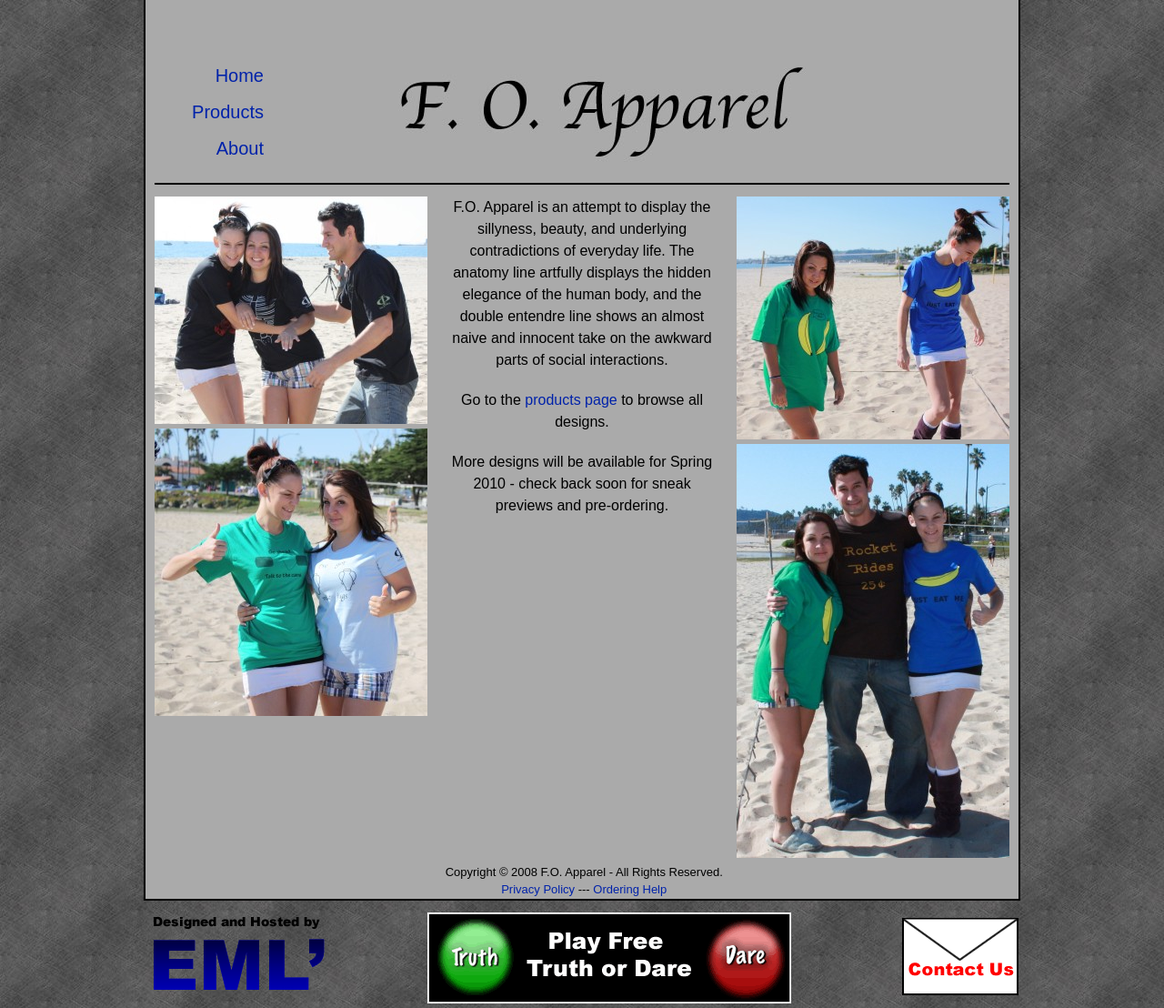
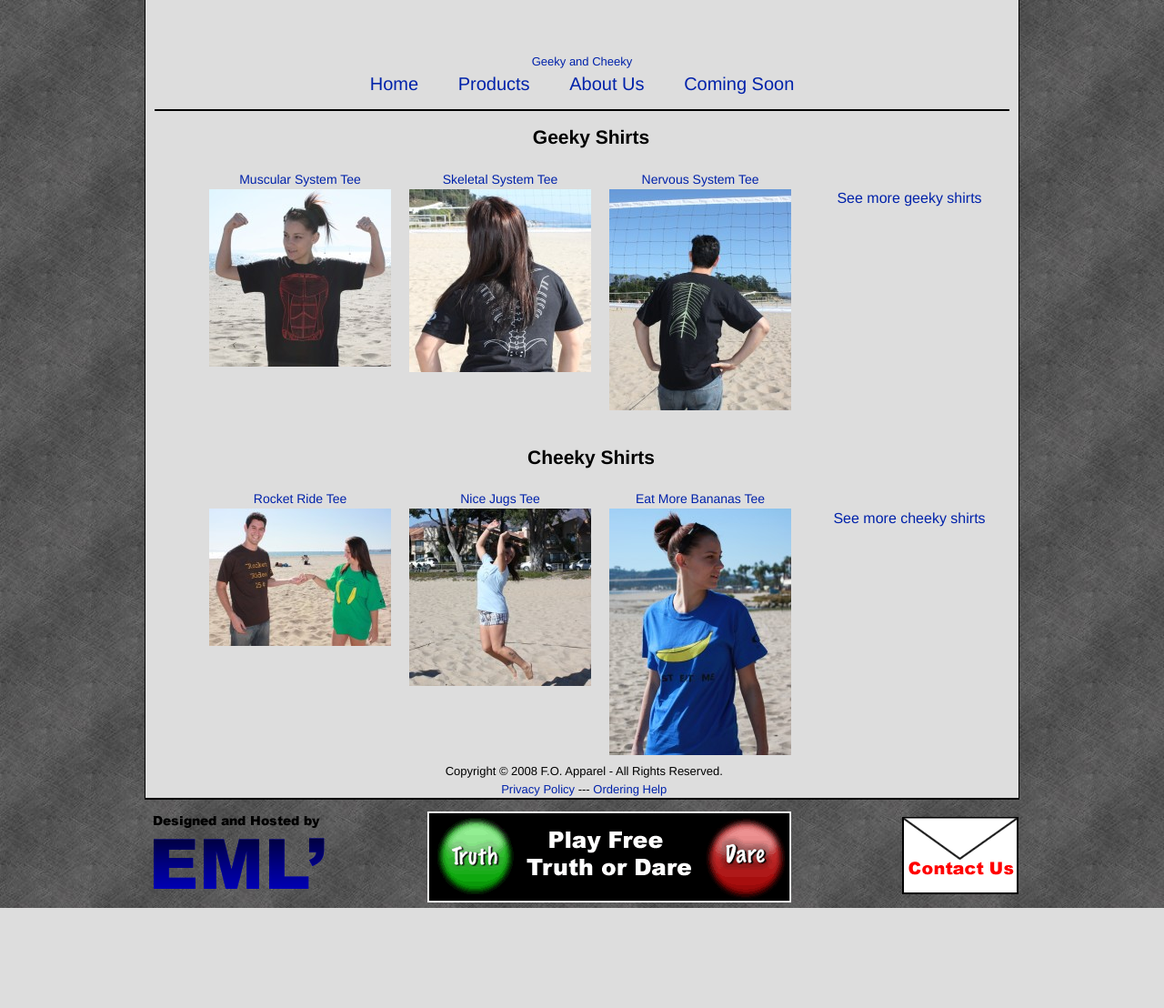
Before and after one commit to emlprime/foa, a Django app: template templates/index.html in a window 1280 px wide. Shown: the whole page at 91% size. After the commit the page ends 998 px from the top, so only its background shows below. Run offline with Django 3.2, Linux system fonts and the light colour scheme; the template is opened without the code that fills it, so the values that code supplies are empty.

Commit message:
started changing layout.  need to change images

```diff
--- a/site_media/stylesheets/site.css
+++ b/site_media/stylesheets/site.css
@@ -8,10 +8,9 @@
 body
 {
   background-image: url("/site_media/images/paper_background_dark.jpg");
-
   color: #000000;
   text-align: center;
-  font-family: Apple Chancery, Arial;
+  font-family: helvetica, Arial;
 }
 
 #header h1
@@ -26,17 +25,16 @@ body
 
 .container_12
 {
-  background-color: #aaaaaa;
-  border-right: 2px solid black;
-  border-left: 2px solid black;
+  background-color: #dddddd;
+  border-right: 1px solid black;
+  border-left: 1px solid black;
 }
 
 
-#navigation p
+#navigation a
 {
   font-size: 20px;
-  margin: 0.5em;
-  text-align: right;
+  margin: 1em;
 }
 
 #content
@@ -76,8 +74,7 @@ a:hover
 }
 
 .product_listing {
-  font-size: 16px;
-  margin: 1em;
+  font-size: 14px;
 }
 
 ul
@@ -88,15 +85,7 @@ ul
 li
 {
   list-style-type:none;
-  border: 2px solid black;
-  padding: 1em;
-  margin-bottom: 2em;
   height: 300px;
-}
-
-li:hover
-{
-  border:2px solid white;
 }
 
 #footer
@@ -132,3 +121,8 @@ td {
   margin-bottom: 0px;
   font-size: 13px;
 }
+
+.section_link
+{
+  padding: 20px;
+}
--- a/templates/base.html
+++ b/templates/base.html
@@ -19,13 +19,15 @@
   <body>
     <div class="container_12">
       <div id="header"><h1>F.O. Apparel</h1></div>
-      <div class="grid_2 alpha" id="navigation">
-	<p><a href="/">Home</a></p>
-	<p><a href="/products/">Products</a></p>
-	<p><a href="/about/">About</a></p>
+      <div class="grid_12"><a href="/">Geeky and Cheeky</a></div>
+      <div class="clear">&nbsp;</div>
+      <div class="grid_12" id="navigation">
+	<a href="/">Home</a>
+	<a href="/products/">Products</a>
+	<a href="/about/">About Us</a>
+	<a href="/coming_soon/">Coming Soon</a>
       </div>
-      <div class="grid_9 alpha"><a href="/"><img src="/site_media/images/fo_logo.jpg" alt="F.O. Apparel" /></a></div>
-      <div class="clear">&nbsp;</div>
+
       <div id="content" class="grid_12">
 	{% block content %} BLOCK CONTENT {% endblock %}
 	<div class="grid_12" id="footer_text">
--- a/templates/index.html
+++ b/templates/index.html
@@ -1,19 +1,71 @@
 {% extends "base.html" %}
 
 {% block content %}
-<div class="grid_4 alpha">
-<img src="/site_media/images/group_1.JPG" alt="F.O. Apparel Images" />
-<img src="/site_media/images/group_3.JPG" alt="F.O. Apparel Images" />
-</div>
-<div class="grid_4">
-<p>F.O. Apparel is an attempt to display the sillyness, beauty, and underlying contradictions of everyday life.  The anatomy line artfully displays the hidden elegance of the human body, and the double entendre line shows an almost naive and innocent take on the awkward parts of social interactions.</p>
-<p>Go to the <a href="/products/">products page</a> to browse all designs.</p>
-<p>More designs will be available for Spring 2010 - check back soon for sneak previews and pre-ordering.</p>
-</div>
-<div class="grid_4 omega">
-<img src="/site_media/images/group_4.JPG" alt="F.O. Apparel Images" />
-<img src="/site_media/images/group_2.JPG" alt="F.O. Apparel Images" />
+<div class="grid_12">
+<div class="grid_12 alpha omega">
+<h3>Geeky Shirts</h3>
+<ul>
+  <li class="product_listing grid_3 alpha omega" >
+    <a href="/products/muscular_system_tee/">
+      Muscular System Tee
+      <img src="/site_media/images/muscular_system_sm_1_.JPG" alt="Muscular System Tee"
+ />
+    </a>
+  </li>
+
+  <li class="product_listing grid_3 alpha omega" >
+    <a href="/products/skeletal_system_tee/">
+      Skeletal System Tee
+      <img src="/site_media/images/skeletal_system_sm_2_.JPG" alt="Skeletal System Tee"
+ />
+    </a>
+  </li>
+
+  <li class="product_listing grid_3 alpha omega" >
+    <a href="/products/nervous_system_tee/">
+      Nervous System Tee
+      <img src="/site_media/images/nervous_system_sm_1_.JPG" alt="Nervous System Tee"
+ />
+    </a>
+  </li>
+
+</ul>
+
+<a class="section_link" href="/products/geeky/"><p>See more geeky shirts</p></a>
 </div>
 <div class="clear">&nbsp;</div>
 
+<div class="grid_12 alpha omega">
+
+<h3>Cheeky Shirts</h3>
+<ul>
+  <li class="product_listing grid_3 alpha omega" >
+    <a href="/products/rocket_ride_tee/">
+      Rocket Ride Tee
+      <img src="/site_media/images/rocket_ride_sm_1_.JPG" alt="Rocket Ride Tee"
+ />
+    </a>
+  </li>
+
+  <li class="product_listing grid_3 alpha omega" >
+    <a href="/products/nice_jugs_tee/">
+      Nice Jugs Tee
+      <img src="/site_media/images/nice_jugs_sm_1_.JPG" alt="Nice Jugs Tee"
+ />
+    </a>
+  </li>
+
+  <li class="product_listing grid_3 alpha omega" >
+    <a href="/products/eat_more_bananas_tee/">
+      Eat More Bananas Tee
+      <img src="/site_media/images/eat_more_bananas_sm_2_.JPG" alt="Eat More Bananas Tee"
+ />
+    </a>
+  </li>
+</ul>
+
+<a href="/products/cheeky/" class="section_link"><p>See more cheeky shirts</p></a>
+</div>
+</div>
+<div class="clear">&nbsp;</div>
 {% endblock %}
```
